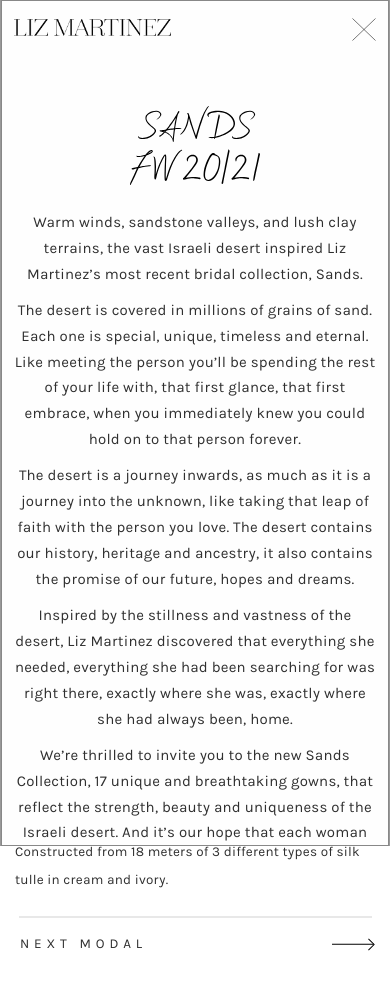
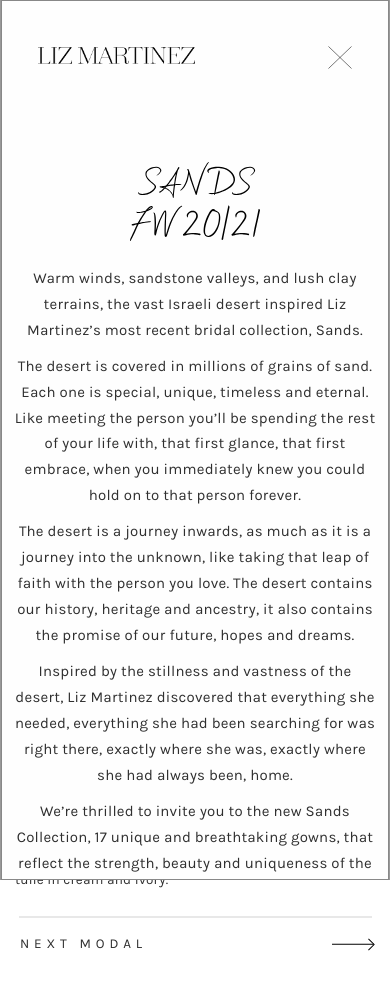
Before and after one commit to DanielShokri/liz-martinez, a website: page dist/catalog/model1/lilydress.html in a window 390 px wide. Both pictures are taken after a click on the element "SANDS FW 20/21". Drawn offline with Linux system fonts and the light colour scheme.

Commit message:
fixing bugs on landing page

```diff
--- a/dist/resources/css/catalog-styles.css
+++ b/dist/resources/css/catalog-styles.css
@@ -142,10 +142,10 @@
 .modal-content {
   background-color: #fefefe;
   margin: auto;
-  padding: 28px 24px;
+  /* padding: 28px 24px; */
   border: 1px solid #888;
-  width: 96.8%;
-  height: 92vh;
+  width: 100%;
+  height: 100vh;
   overflow-y: scroll;
 }
 
@@ -177,6 +177,7 @@
   display: flex;
   justify-content: space-between;
   align-items: center;
+  padding: 28px 24px;
 }
 
 .modal-logo {
@@ -344,7 +345,7 @@
   .modal-content {
     padding: 17px 12px;
     width: 92.8%;
-    height: 96vh;
+    height: 100vh;
   }
 
   .modal-text {
--- a/dist/resources/css/main.css
+++ b/dist/resources/css/main.css
@@ -6,6 +6,11 @@
 
 button:focus {
   outline: 0;
+}
+
+.full-screen-link {
+  width: 100%;
+  height: 100vh;
 }
 
 .main-site {
```
Also changed, not shown: dist/index.html (+7 -4 lines).
